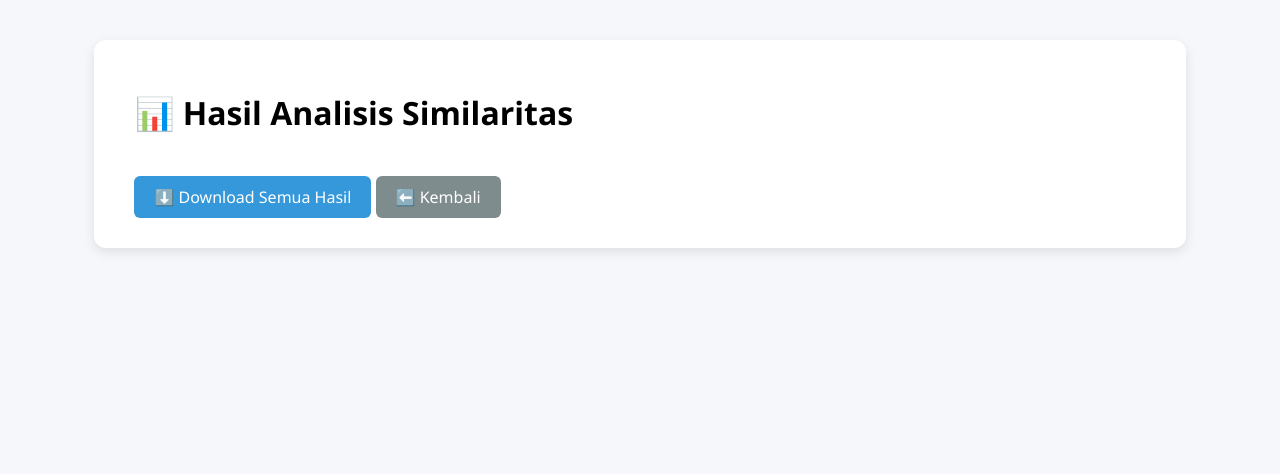
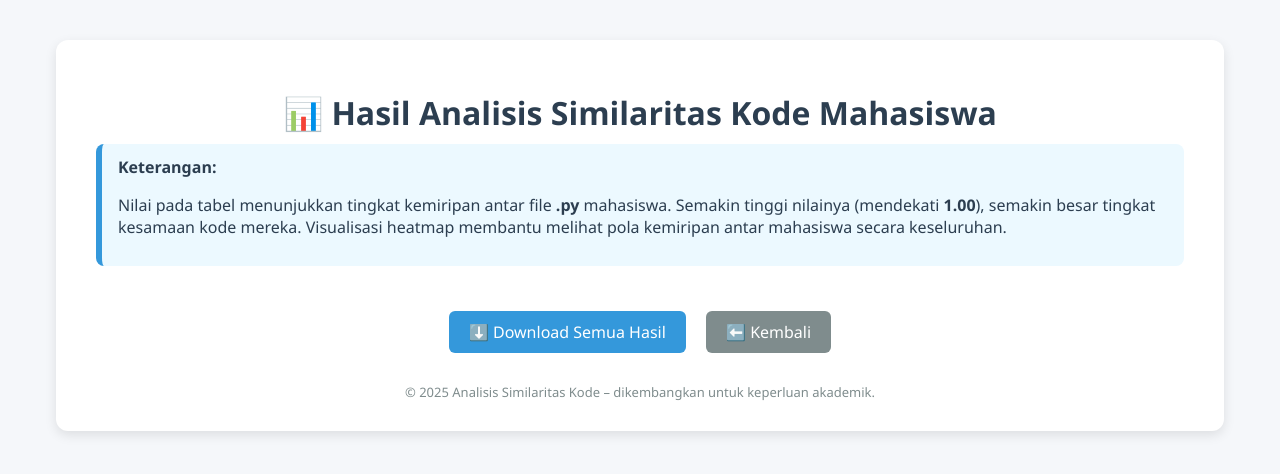
Before and after one commit to MNFadhillah/similarity_checker, a Django app: template checker/templates/checker/result.html in a window 1280 px wide. Shown: the top 474 px of the page. Run offline with Django 5.2, Linux system fonts and the light colour scheme; the template is opened without the code that fills it, so the values that code supplies are empty.

Commit message:
Enhance result.html layout and content
Updated styles and content in result.html for improved layout and clarity.

```diff
--- a/checker/templates/checker/result.html
+++ b/checker/templates/checker/result.html
@@ -4,39 +4,129 @@
     <meta charset="UTF-8">
     <title>Hasil Analisis Similaritas</title>
     <style>
-        body { font-family: 'Segoe UI', sans-serif; background: #f5f7fa; }
+        body {
+            font-family: 'Segoe UI', sans-serif;
+            background: #f5f7fa;
+            margin: 0;
+            padding: 0;
+        }
         .container {
-            width: 80%; margin: 40px auto; background: #fff; border-radius: 12px;
-            padding: 30px 40px; box-shadow: 0 4px 12px rgba(0,0,0,0.1);
+            width: 85%;
+            max-width: 1100px;
+            margin: 40px auto;
+            background: #fff;
+            border-radius: 12px;
+            padding: 30px 40px;
+            box-shadow: 0 4px 12px rgba(0,0,0,0.1);
         }
-        img { display: block; margin: 20px auto; max-width: 90%; border-radius: 8px; }
-        table { width: 100%; border-collapse: collapse; margin-top: 20px; }
-        th, td { border: 1px solid #ccc; padding: 8px; text-align: center; }
-        th { background: #e3e3e3; }
+        h1 {
+            text-align: center;
+            color: #2c3e50;
+            margin-bottom: 10px;
+        }
+        h3 {
+            color: #34495e;
+            margin-top: 25px;
+            border-left: 5px solid #3498db;
+            padding-left: 10px;
+        }
+        .info-box {
+            background: #ecf9ff;
+            border-left: 6px solid #3498db;
+            padding: 12px 16px;
+            margin-bottom: 25px;
+            border-radius: 8px;
+            color: #2c3e50;
+        }
+        img {
+            display: block;
+            margin: 20px auto;
+            max-width: 95%;
+            border-radius: 8px;
+            border: 1px solid #ccc;
+        }
+        .table-wrapper {
+            overflow-x: auto;
+            margin-top: 15px;
+            border-radius: 8px;
+            border: 1px solid #ddd;
+        }
+        table {
+            width: 100%;
+            min-width: 700px;
+            border-collapse: collapse;
+            font-size: 14px;
+        }
+        th, td {
+            border: 1px solid #e0e0e0;
+            padding: 8px;
+            text-align: center;
+        }
+        th {
+            background: #3498db;
+            color: white;
+            position: sticky;
+            top: 0;
+            z-index: 2;
+        }
+        tr:nth-child(even) { background: #f2f8ff; }
         a.button {
-            background: #3498db; color: white; text-decoration: none;
-            padding: 10px 20px; border-radius: 6px; display: inline-block;
-            margin-top: 20px;
+            background: #3498db;
+            color: white;
+            text-decoration: none;
+            padding: 10px 20px;
+            border-radius: 6px;
+            display: inline-block;
+            margin: 20px 8px 0;
+            transition: 0.3s;
         }
-        a.button:hover { background: #2c80b4; }
+        a.button:hover {
+            background: #2c80b4;
+        }
+        a.back {
+            background: #7f8c8d;
+        }
+        .footer-note {
+            text-align: center;
+            margin-top: 30px;
+            font-size: 13px;
+            color: #7f8c8d;
+        }
     </style>
 </head>
 <body>
 <div class="container">
-    <h1>📊 Hasil Analisis Similaritas</h1>
+    <h1>📊 Hasil Analisis Similaritas Kode Mahasiswa</h1>
+
+    <div class="info-box">
+        <strong>Keterangan:</strong>
+        <p>
+            Nilai pada tabel menunjukkan tingkat kemiripan antar file <b>.py</b> mahasiswa.
+            Semakin tinggi nilainya (mendekati <b>1.00</b>), semakin besar tingkat kesamaan kode mereka.
+            Visualisasi heatmap membantu melihat pola kemiripan antar mahasiswa secara keseluruhan.
+        </p>
+    </div>
 
     {% if heatmap_url %}
-        <h3>🔍 Heatmap Similaritas</h3>
+        <h3>🔍 Visualisasi Heatmap Similaritas</h3>
         <img src="{{ heatmap_url }}" alt="Heatmap Similaritas">
     {% endif %}
 
     {% if table_html %}
-        <h3>Tabel Similaritas Antar File</h3>
-        {{ table_html|safe }}
+        <h3>📋 Tabel Similaritas Antar File</h3>
+        <div class="table-wrapper">
+            {{ table_html|safe }}
+        </div>
     {% endif %}
 
-    <a href="{{ download_url }}" class="button">⬇️ Download Semua Hasil</a>
-    <a href="/" class="button" style="background:#7f8c8d;">⬅️ Kembali</a>
+    <div style="text-align:center;">
+        <a href="{{ download_url }}" class="button">⬇️ Download Semua Hasil</a>
+        <a href="/" class="button back">⬅️ Kembali</a>
+    </div>
+
+    <div class="footer-note">
+        © 2025 Analisis Similaritas Kode – dikembangkan untuk keperluan akademik.
+    </div>
 </div>
 </body>
 </html>
```
